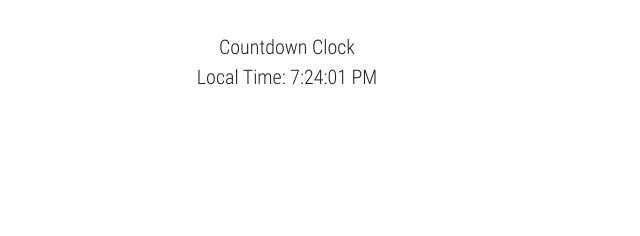
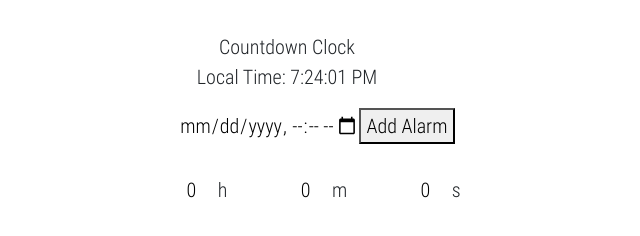
Before and after one commit to Kirroneku/countdown_timer, a React app: page / in a window 1280 px wide. Shown: the whole page, without its empty margins (353-993 px from the left). Built offline with nearby package versions, Linux system fonts and the light colour scheme.

Commit message:
Added some timer capability, can add a time for alarm

```diff
--- /dev/null
+++ b/src/components/AlarmSet.js
@@ -0,0 +1,51 @@
+import React, {Component} from 'react';
+
+class AlarmSet extends Component {
+    componentDidMount(){
+        // Create all dates made from store...
+    }
+
+    updateAlarm = ( event ) => {
+        this.setState({ currentAlarm: event.target.value });
+        console.log(this.state);
+    }
+
+    checkState = ( event ) => {
+        console.log(this.state);
+    }
+
+    render() {
+        let today = new Date();
+        let dd = today.getDate();
+        let mm = today.getMonth()+1; //January is 0
+        let yyyy = today.getFullYear();
+
+        if(dd<10){
+            dd='0'+dd
+        }
+
+        if(mm<10){
+            mm='0'+mm
+        }
+
+        today = yyyy+'-'+mm+'-'+dd;
+        let fiveYears = (yyyy+5) +'-'+mm+'-'+dd;
+        let input = <input type="datetime-local" id="newAlarm" class="dateInput" min={today} max={fiveYears} onChange={this.updateAlarm}></input>;
+
+        let offSetHours = <input type="number" class="timeInput" defaultValue="0"></input>;
+        let offSetMin = <input type="number" class="timeInput" defaultValue="0"></input>;
+        let offSetSec = <input type="number" class="timeInput" defaultValue="0"></input>;
+
+        return (<div>
+            {input}
+            <button onClick={this.checkState}>Add Alarm</button>
+            <br />
+            <br />
+            {offSetHours} h
+            {offSetMin} m
+            {offSetSec} s
+        </div>);
+    }
+}
+
+export default AlarmSet;
--- a/src/components/App.js
+++ b/src/components/App.js
@@ -1,5 +1,6 @@
 import React, { Component } from 'react';
 import Time from './Time';
+import AlarmSet from './AlarmSet';
 
 class App extends Component {
     render() {
@@ -7,7 +8,7 @@ class App extends Component {
             <div>
                 Countdown Clock
                 <Time/>
-
+                <AlarmSet />
             </div>
         )
     }
--- a/src/components/Time.js
+++ b/src/components/Time.js
@@ -22,7 +22,7 @@ class Time extends Component {
     }
 
     render() {
-        console.log(this.state.time.toLocaleTimeString());
+        // console.log(this.state.time.toLocaleTimeString());
 
         return(
             <div>
--- a/src/index.css
+++ b/src/index.css
@@ -18,3 +18,23 @@ body{
 h1, h2, h3, h4, h5{
     font-family: EconomicaBold;
 }
+
+.dateInput {
+    border: solid 0px;
+    text-align: right;
+    width: 12em;
+}
+
+.timeInput:hover {
+    border: solid 1px;
+}
+
+.timeInput {
+    border: solid 0px;
+    text-align: right;
+    width: 5em;
+}
+
+.timeInput:hover {
+    border: solid 1px;
+}
--- a/src/index.html
+++ b/src/index.html
@@ -1,7 +1,7 @@
 <!DOCTYPE html>
 <html lang="en">
   <head>
-    <title>Music Master</title>
+    <title>Countdown Timer</title>
     <link rel="stylesheet" href="https://stackpath.bootstrapcdn.com/bootstrap/4.3.1/css/bootstrap.min.css" integrity="sha384-ggOyR0iXCbMQv3Xipma34MD+dH/1fQ784/j6cY/iJTQUOhcWr7x9JvoRxT2MZw1T" crossorigin="anonymous">
   </head>
   <body>
```
Also changed, not shown: src/components/Alarm.js (+8 -1 lines).
